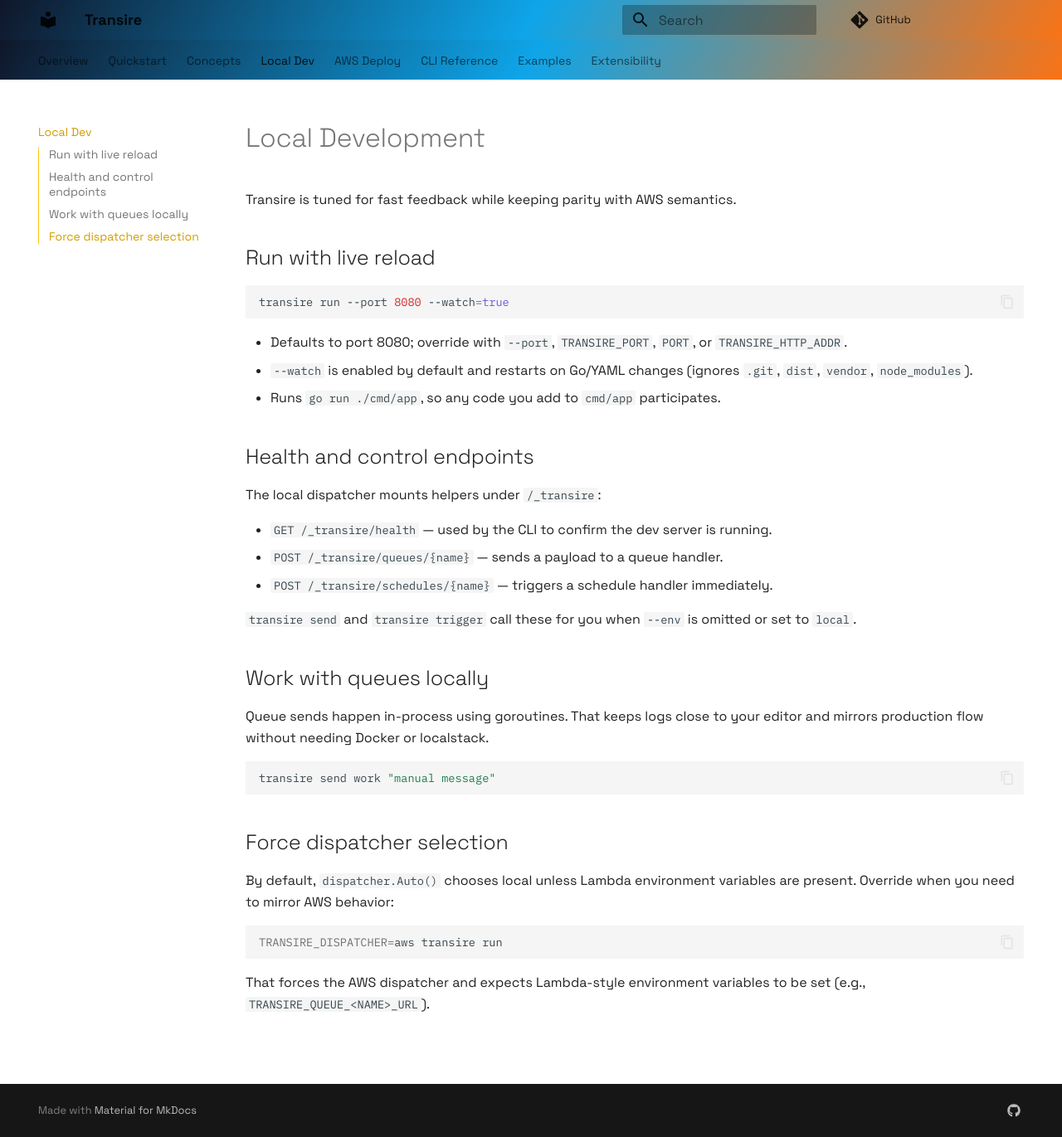
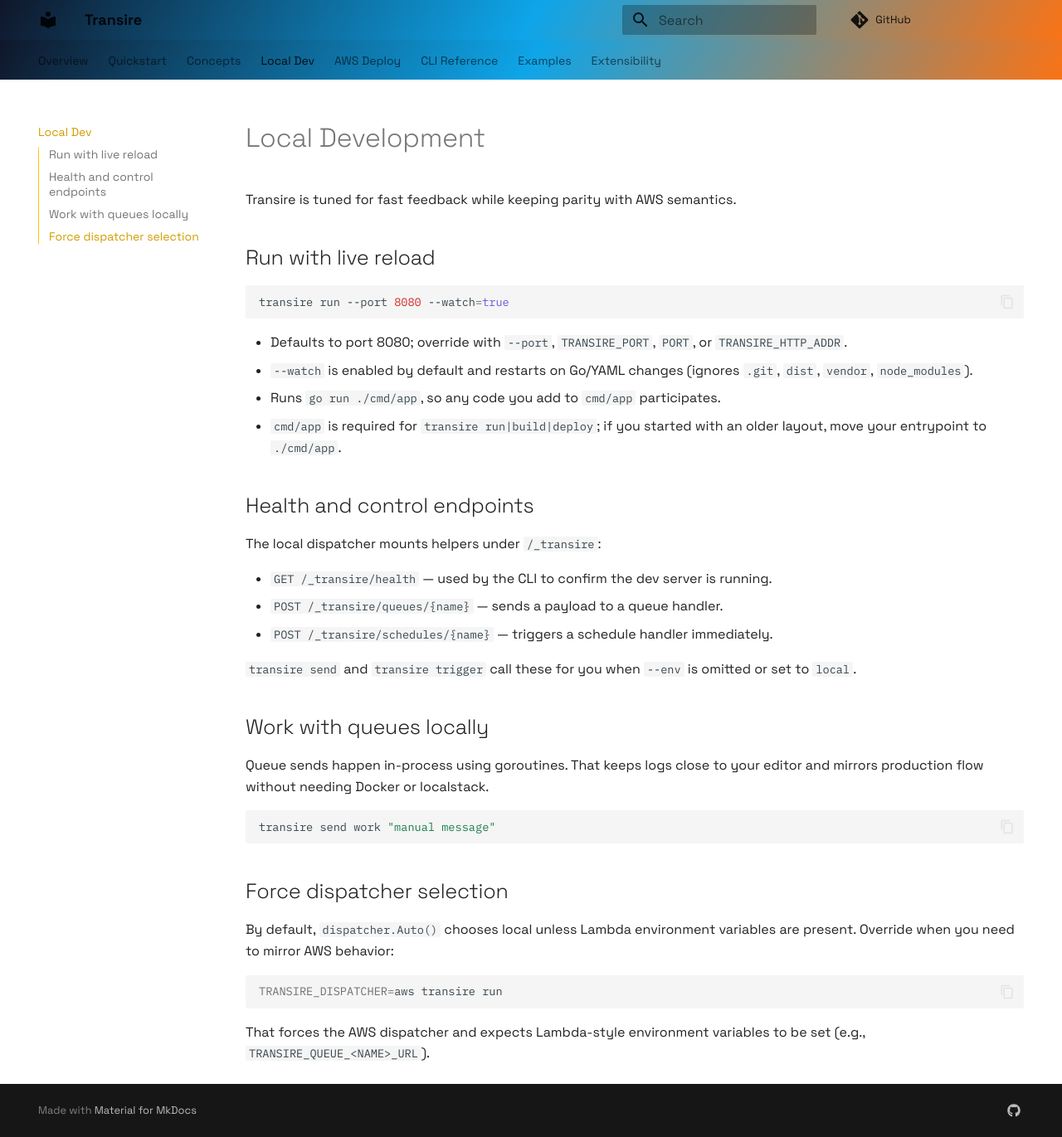
Before and after one commit to transire/transire.github.io, an MkDocs documentation site: the page built from docs/local-development.md, in a window 1280 px wide and 1371 px high. Shown: the whole window at 83% size. Built offline with MkDocs 1.6.1 and Material for MkDocs 9.7.7, drawn with Linux system fonts in a browser that asks for light colours; comment, search, counter and statistics services are not loaded.

```diff
--- a/docs/local-development.md
+++ b/docs/local-development.md
@@ -21,6 +21,7 @@ transire run --port 8080 --watch=true
 - Defaults to port 8080; override with `--port`, `TRANSIRE_PORT`, `PORT`, or `TRANSIRE_HTTP_ADDR`.
 - `--watch` is enabled by default and restarts on Go/YAML changes (ignores `.git`, `dist`, `vendor`, `node_modules`).
 - Runs `go run ./cmd/app`, so any code you add to `cmd/app` participates.
+- `cmd/app` is required for `transire run|build|deploy`; if you started with an older layout, move your entrypoint to `./cmd/app`.
 
 ## Health and control endpoints
 
```
Also changed, not shown: docs/cli.md (+1 -0 lines), docs/quickstart.md (+1 -0 lines).
